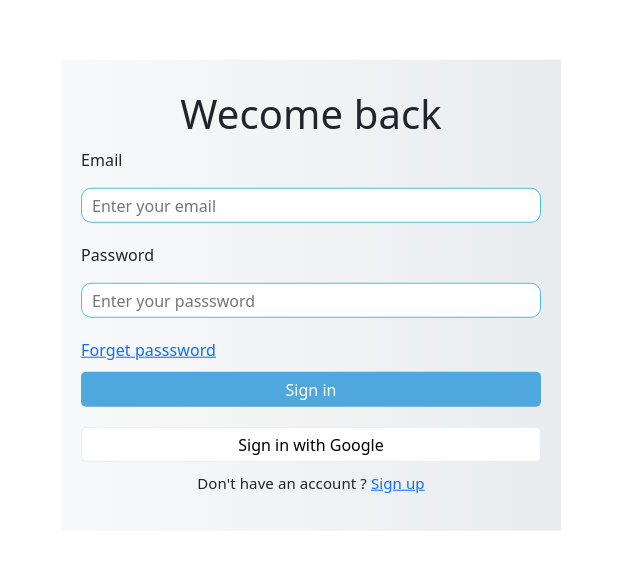
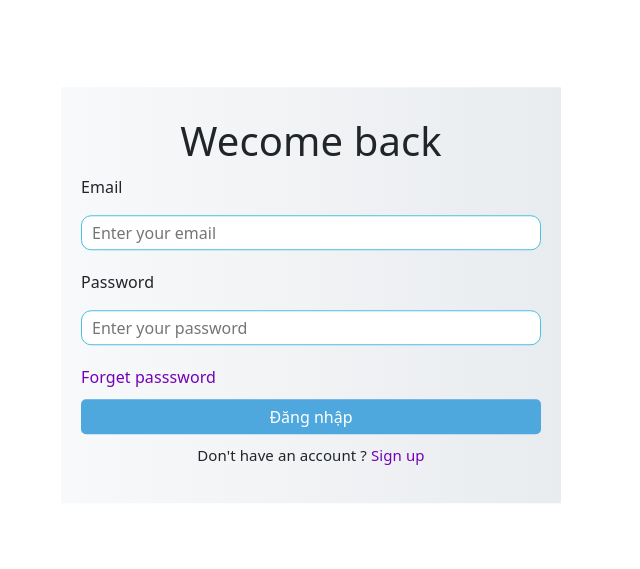
Before and after one commit to luangiang2002/movieApp, a React (Create React App) app: page /login in a window 1280 px wide. Shown: the part 105-674 px from the top of the page, without its empty margins (329-969 px from the left). Built offline with nearby package versions, Linux system fonts and the light colour scheme.

Commit message:
add login

```diff
--- a/src/authentica/Login.js
+++ b/src/authentica/Login.js
@@ -1,43 +1,95 @@
-import React, { useEffect, useState } from 'react'
+import React, { useState } from 'react'
 import './login.scss'
-import { Link, useNavigate } from 'react-router-dom'
-import { useDispatch, useSelector } from 'react-redux';
-import { LoginEMailPass } from '../redux/action/authAction';
+import { Link, useNavigate } from 'react-router-dom';
+import Validation from './Validation';
+import { toast } from 'react-toastify';
+import { auth, db } from '../firebase/fibefire';
+import { signInWithEmailAndPassword } from 'firebase/auth';
+import { addDoc, collection } from 'firebase/firestore';
 const Login = () => {
-    const [email, setEmail] = useState('');
-    const [pass, setPass] = useState('');
-    const dispatch = useDispatch()
-    const navigate = useNavigate()
-    const handleSignIn = (e) => {
-        e.preventDefault()
-      dispatch(LoginEMailPass(email,pass))
-    }
-    const accessToken = useSelector(state => state.auth.accessToken)
-    useEffect(() => {
-        if (accessToken) {
-            navigate('/')
+    const navigate = useNavigate();
+    const [value, setValue] = useState({
+        email: '',
+        pass: '',
+    });
+    const [error, setError] = useState({});
+    const [errorButton, setErrorButton] = useState();
+    const [isSubmitting, setIsSubmitting] = useState(false);
+
+    const handleChange = (e) => {
+        setValue({ ...value, [e.target.name]: e.target.value });
+        setError({});
+    };
+
+    const handleSubmit = async (e) => {
+        e.preventDefault();
+        setError(Validation(value));
+        setErrorButton('');
+
+        if (Object.keys(error).length === 0 && value.email !== '' && value.pass !== '') {
+            setIsSubmitting(true);
+
+            try {
+                const data = await signInWithEmailAndPassword(auth, value.email, value.pass);
+
+                toast.success(`Đăng nhập thành công`, {
+                    autoClose: 4000,
+                    position: 'top-left',
+                });
+
+                setTimeout(() => {
+                    navigate('/login');
+                }, 5000);
+
+                const userRef = collection(db, 'users');
+                const userInfo = {
+                    email: value.email,
+                    accessToken: data.user.accessToken,
+                };
+
+                sessionStorage.setItem('watch-user', JSON.stringify(userInfo));
+
+                await addDoc(userRef, userInfo);
+
+                setIsSubmitting(false);
+            } catch (error) {
+                setIsSubmitting(false);
+                if (error.code === 'auth/too-many-requests') {
+                    setErrorButton('Sai quá nhiều lần vui lòng thử lại sau');
+                } else if (error.code === 'auth/wrong-password') {
+                    setErrorButton('Email hoặc mật khẩu không đúng');
+                }
+            }
         }
-    }, [accessToken,navigate])
+    };
     return (
         <div className="login">
-            <form className='login_form'>
+            <form className='login_form' >
                 <h1>Wecome back</h1>
                 <p>Email</p>
-                <input type="text" placeholder='Enter your email'   onChange={(e) => setEmail(e.target.value)} />
+                <input type="text" placeholder='Enter your email' name='email'
+                    onChange={handleChange}
+                    value={value.email}
+                />
+                {error.email && <span>{error.email}</span>}
                 <p>Password</p>
-                <input type="password" placeholder='Enter your passsword'  onChange={(e) => setPass(e.target.value)}  />
+                <input type="password" placeholder='Enter your password' name='pass'
+                    onChange={handleChange}
+                    value={value.pass}
+                />
+                {error.pass && <span>{error.pass}</span>}
+                <span>{
+                    Object.keys(error).length === 1 && errorButton
+                }</span>
                 <Link to='/reset'>Forget passsword</Link> <br />
-                <button type='submit' onClick={handleSignIn}>Sign in</button>
+                <button type="submit" onClick={handleSubmit} disabled={isSubmitting}>
+                    {isSubmitting ? 'Đang đăng nhập...' : 'Đăng nhập'}
+                </button>
+                <div className="login_gignup">
+                    <p>Don't have an account ? <Link to='/signup'>Sign up</Link></p>
+                </div>
             </form>
-            <div className="login_google">
-                <button>Sign in with Google</button>
-            </div>
-            <div className="login_gignup">
-                <p>Don't have an account ? <Link to='/signup'>Sign up</Link></p>
-            </div>
         </div>
-
     )
 }
-
 export default Login
--- a/src/authentica/login.scss
+++ b/src/authentica/login.scss
@@ -52,8 +52,8 @@
 }
 
 a {
-    text-decoration: none;
-    color: #7400b8;
+    text-decoration: none !important;
+    color: #7400b8 !important;
 }
 
 @media (max-width:767px) {
--- a/src/firebase/fibefire.js
+++ b/src/firebase/fibefire.js
@@ -1,6 +1,7 @@
 
 import { initializeApp } from "firebase/app"
 import { getAuth, GoogleAuthProvider } from 'firebase/auth'
+import {getFirestore} from 'firebase/firestore'
 const firebaseConfig = {
     apiKey: "AIzaSyD2wjlmJz89MhB2tF6K3LR1BqnXfrFcAOo",
     authDomain: "baocao-7cc26.firebaseapp.com",
@@ -11,5 +12,8 @@ const firebaseConfig = {
     appId: "1:667123559270:web:1b379fa7f430fc357ff6a7"
 }
 const app = initializeApp(firebaseConfig);
-export const auth = getAuth(app)
+const auth = getAuth(app)
+const db=getFirestore()
+const storage=getFirestore()
+export {auth,db,storage};
 export const providerGoogle = new GoogleAuthProvider();
```
